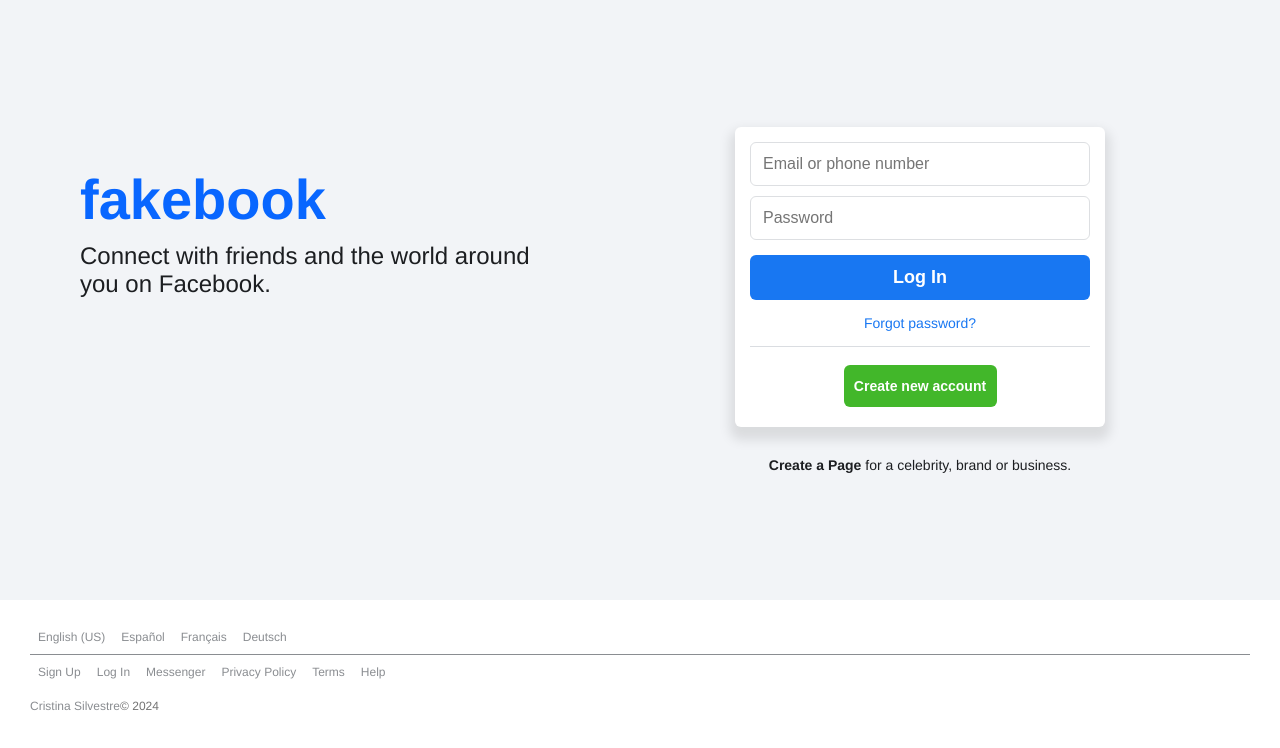
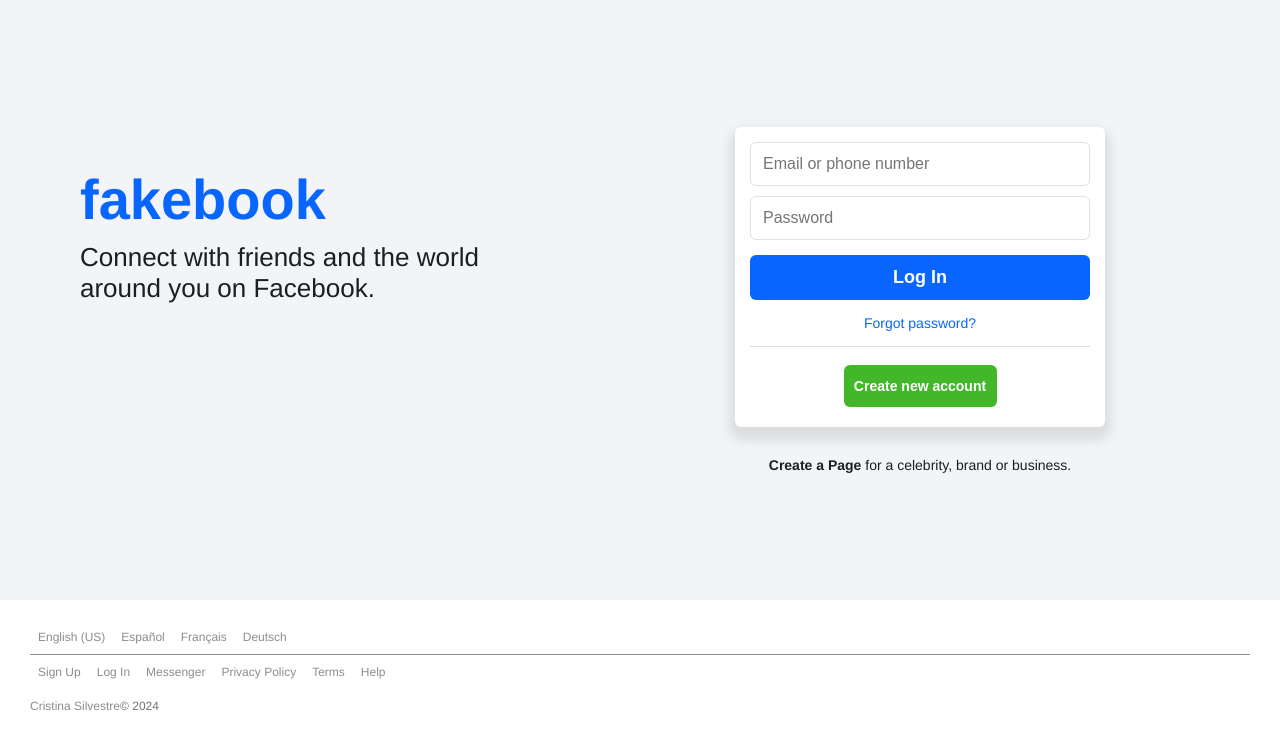
Before and after one commit to crisilto/fakebook, a React (Vite) app in the folder fakebook-fe/: page / in a window 1280 px wide. Shown: the top 748 px of the page. Built offline with nearby package versions, Linux system fonts and the light colour scheme.

Commit message:
Small fixes

```diff
--- a/fakebook-fe/src/App.scss
+++ b/fakebook-fe/src/App.scss
@@ -6,7 +6,7 @@
 
 html, body{
     height: 100%;
-    font-family: 'Helvetica', sans-serif;
+    font-family: Helvetica, sans-serif;
     background-color: #f0f2f5;
 }
 
--- a/fakebook-fe/src/pages/Login/Login.scss
+++ b/fakebook-fe/src/pages/Login/Login.scss
@@ -37,7 +37,7 @@
   }
 
   p {
-    font-size: 24px;
+    font-size: 26px;
     padding-right: 6rem;
     color: #1c1e21;
   }
@@ -77,7 +77,7 @@
   .btn-login {
     width: 100%;
     padding: 12px;
-    background-color: #1877f2;
+    background-color: #0866FF;
     color: white;
     font-size: 18px;
     font-weight: bold;
@@ -88,7 +88,7 @@
   }
 
   .btn-login:hover {
-    background-color: #2a81f2;
+    background-color: #1871ff;
   }
 
   .btn-create-account {
@@ -110,7 +110,7 @@
   }
 
   a {
-    color: #1877f2;
+    color: #0866FF;
     font-size: 14px;
     margin-top: 15px;
     text-align: center;
```
